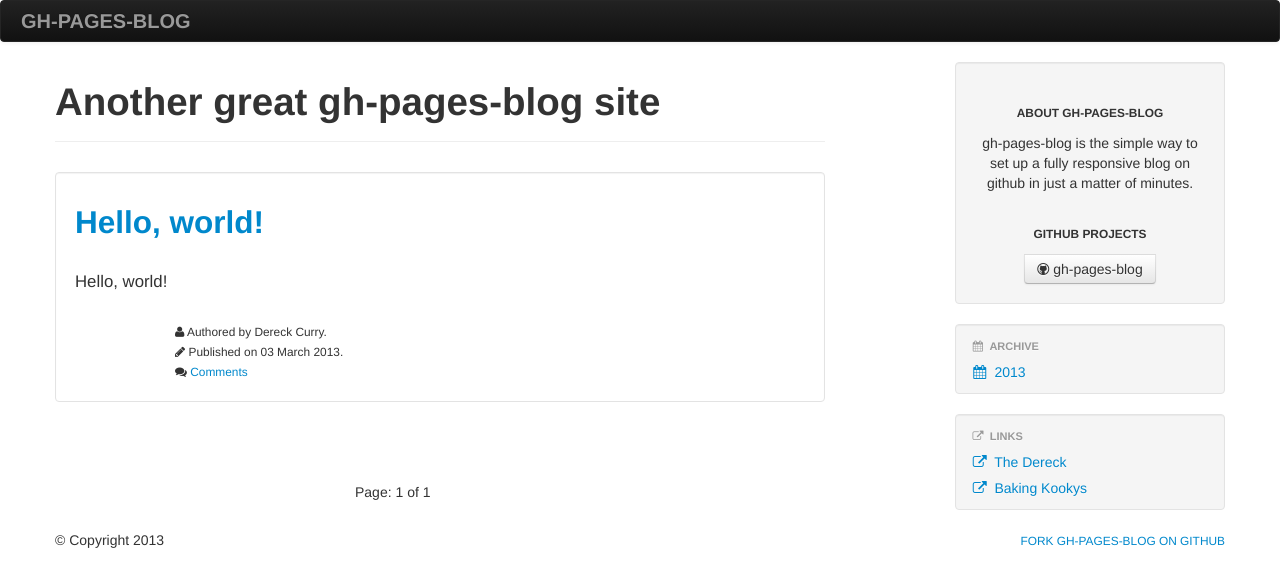
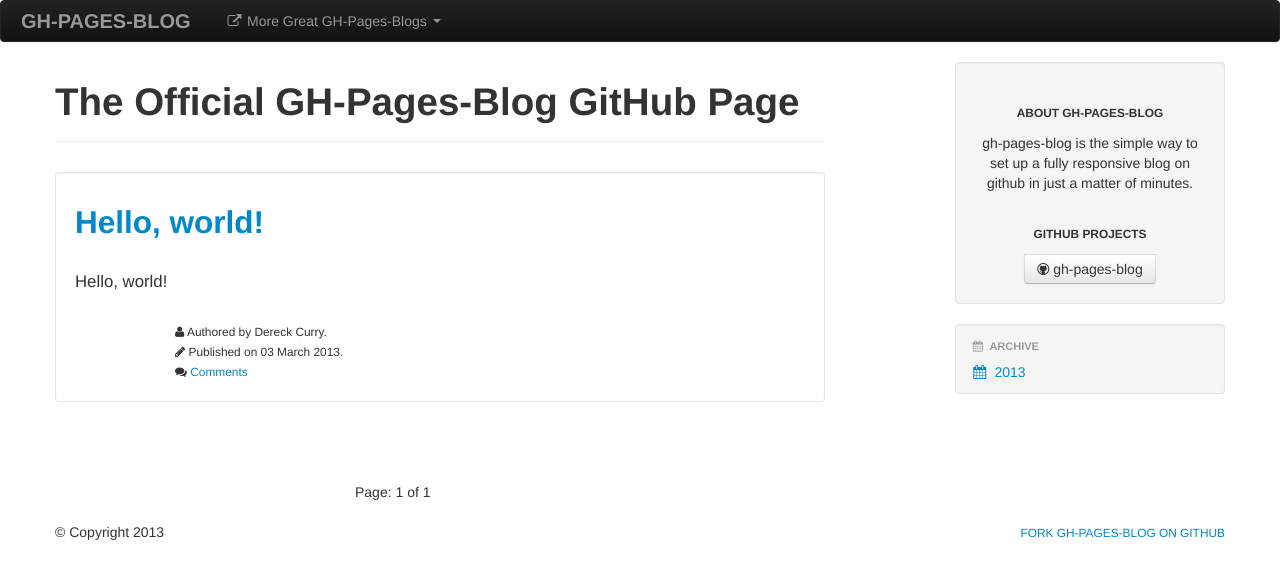
Before and after one commit to thedereck/gh-pages-blog, a Jekyll site: the page built from index.html, in a window 1280 px wide. Shown: the top 587 px of the page. Built offline with Jekyll 4.4.1, drawn with Linux system fonts in a browser that asks for light colours; the list of posts is cut into pages by our own code; comment, search, counter and statistics services are not loaded.

Commit message:
More configurations

```diff
--- a/_config.yml
+++ b/_config.yml
@@ -25,7 +25,7 @@
 # author : Dereck Curry
 name : gh-pages-blog
 brand : gh-pages-blog
-description : Another great gh-pages-blog site
+description : The Official GH-Pages-Blog GitHub Page
 url : http://thedereck.github.com/gh-pages-blog/
 email : thedereck@thedereck.com
 author: Dereck Curry
@@ -181,7 +181,7 @@
   github_projects :
     enabled : false
   external_links :
-    enabled : true
+    enabled : false
   archive :
     enabled : true
   categories :
@@ -222,7 +222,7 @@
   social_links :
     enabled : false
   external_links :
-    enabled : false
+    enabled : true
 
 
 # The social links are links to various social networking sites. Although
@@ -364,14 +364,11 @@
 #       name : Lowcountry Blues Club
 #       url : http://lowcountrybluesclub.blogspot.com
 external_links :
-  header : Links
+  header : More Great GH-Pages-Blogs
   links :
     - link :
       name : The Dereck
       url: http://thedereck.github.com
-    - link :
-      name : Baking Kookys
-      url : http://www.bakingkookys.com
 
 
 # These are the bootstrap settings. These bootstrap settings will control both
```
